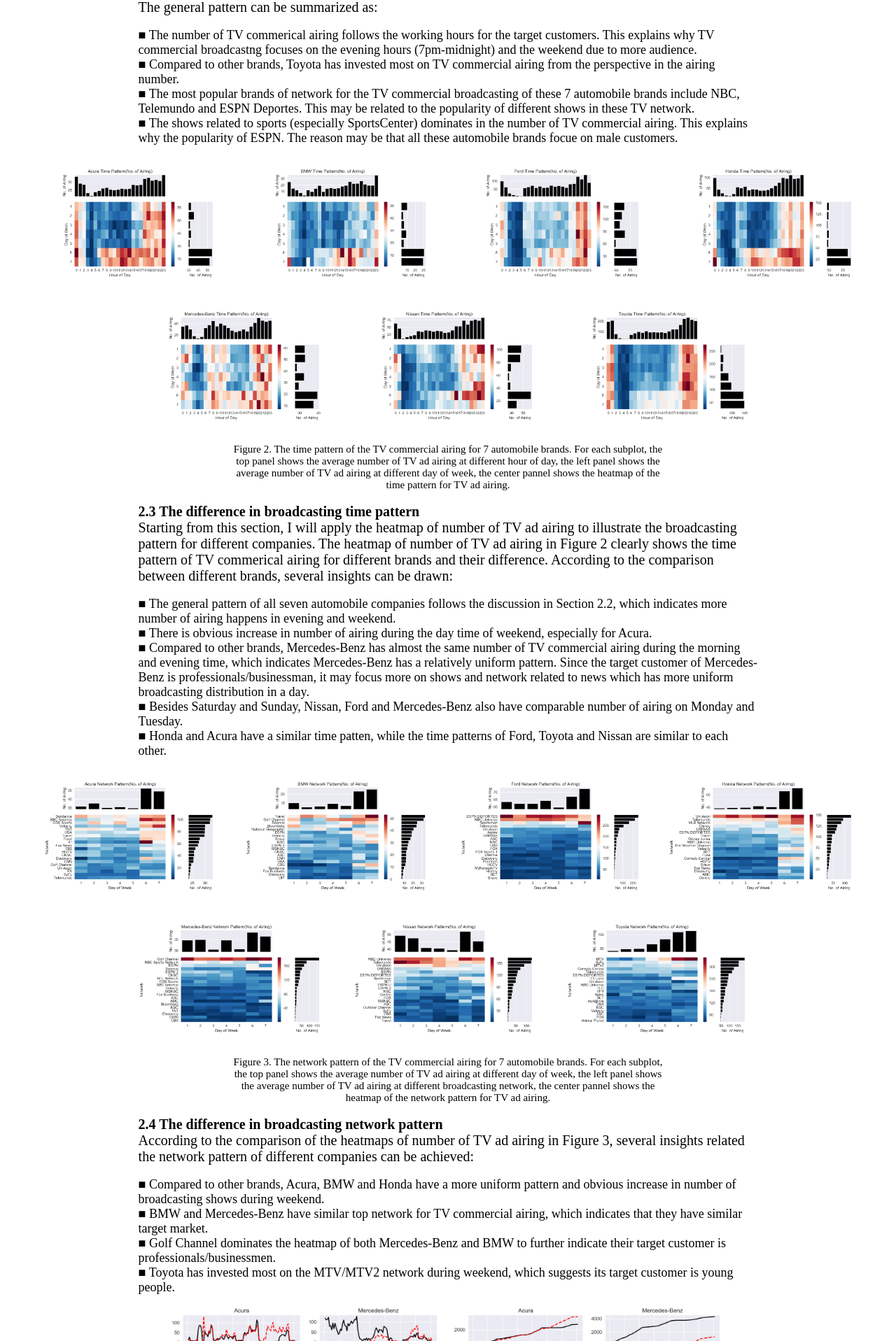
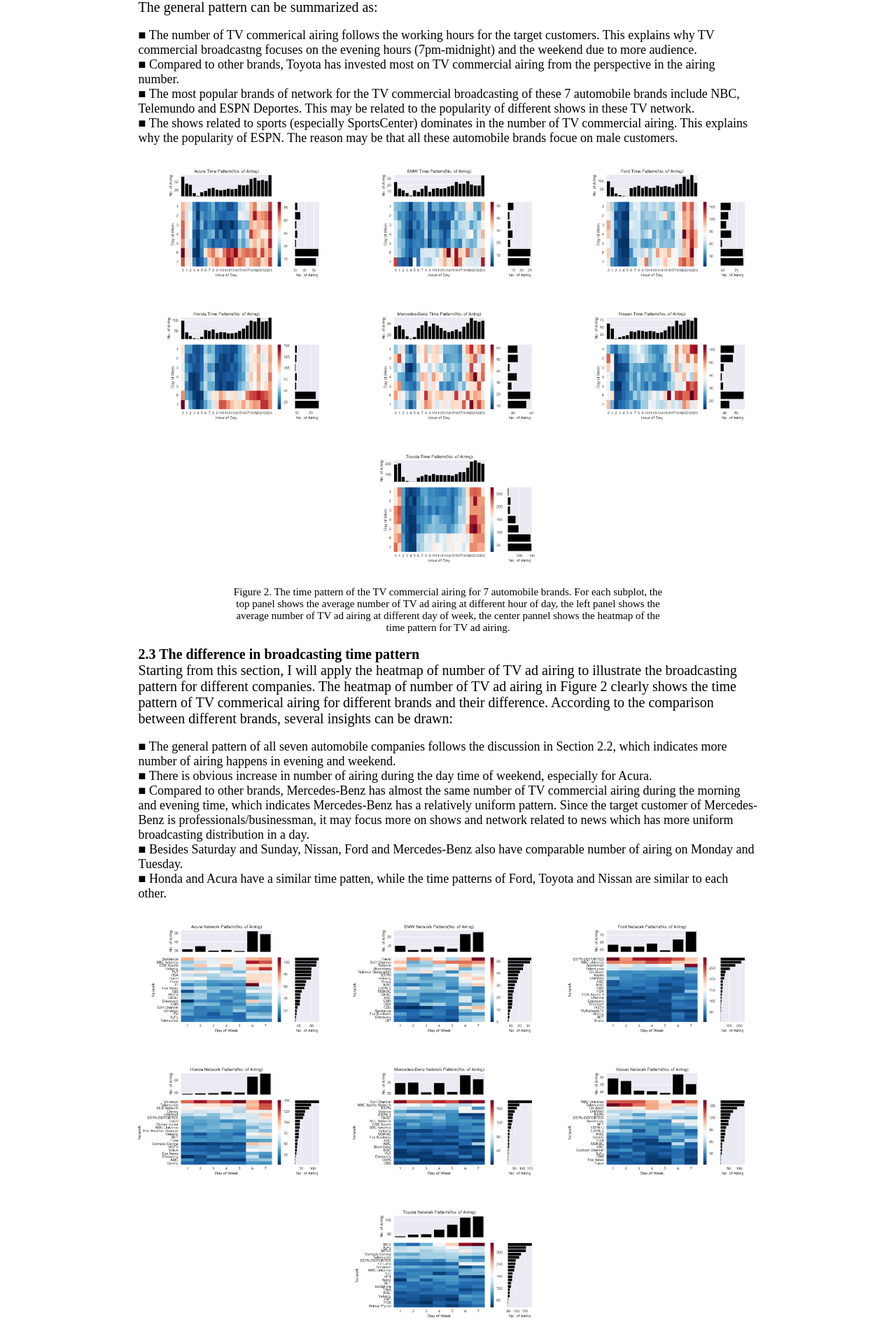
Before and after one commit to zyaj/tv-data-analysis, a Flask app: page /alphonso in a window 1280 px wide. Shown: the part 1294-3211 px from the top of the page at 70% size. Run offline with Flask 2, Linux system fonts and the light colour scheme; some libraries are stand-ins or nearby versions.

Commit message:
change figure box

```diff
--- a/templates/alphonso.html
+++ b/templates/alphonso.html
@@ -59,9 +59,13 @@
         <img src="{{ url_for('static',filename='Acura_Time_Pattern.png')}}" height="200" width="300">
         <img src="{{ url_for('static',filename='BMW_Time_Pattern.png')}}" height="200" width="300">
         <img src="{{ url_for('static',filename='Ford_Time_Pattern.png')}}" height="200" width="300">
+      </p>
+      <p class="imgbox">
         <img src="{{ url_for('static',filename='Honda_Time_Pattern.png')}}" height="200" width="300">
         <img src="{{ url_for('static',filename='Mercedes-Benz_Time_Pattern.png')}}" height="200" width="300">
         <img src="{{ url_for('static',filename='Nissan_Time_Pattern.png')}}" height="200" width="300">
+      </p>
+      <p class="imgbox">
         <img src="{{ url_for('static',filename='Toyota_Time_Pattern.png')}}" height="200" width="300">
         <p class="imginfo">Figure 2. The time pattern of the TV commercial airing for 7 automobile brands. For each subplot, the top panel shows the average number of TV ad airing at different hour of day, the left panel shows the average number of TV ad airing at different day of week, the center pannel shows the heatmap of the time pattern for TV ad airing.</p>
       </p>
@@ -84,9 +88,13 @@
         <img src="{{ url_for('static',filename='Acura_Network_Pattern.png')}}" height="200" width="300">
         <img src="{{ url_for('static',filename='BMW_Network_Pattern.png')}}" height="200" width="300">
         <img src="{{ url_for('static',filename='Ford_Network_Pattern.png')}}" height="200" width="300">
+        </p>
+        <p class="imgbox">
         <img src="{{ url_for('static',filename='Honda_Network_Pattern.png')}}" height="200" width="300">
         <img src="{{ url_for('static',filename='Mercedes-Benz_Network_Pattern.png')}}" height="200" width="300">
         <img src="{{ url_for('static',filename='Nissan_Network_Pattern.png')}}" height="200" width="300">
+        </p>
+        <p class="imgbox">
         <img src="{{ url_for('static',filename='Toyota_Network_Pattern.png')}}" height="200" width="300">
         <p class="imginfo">Figure 3. The network pattern of the TV commercial airing for 7 automobile brands. For each subplot, the top panel shows the average number of TV ad airing at different day of week, the left panel shows the average number of TV ad airing at different broadcasting network, the center pannel shows the heatmap of the network pattern for TV ad airing.</p>
       </p>
```
